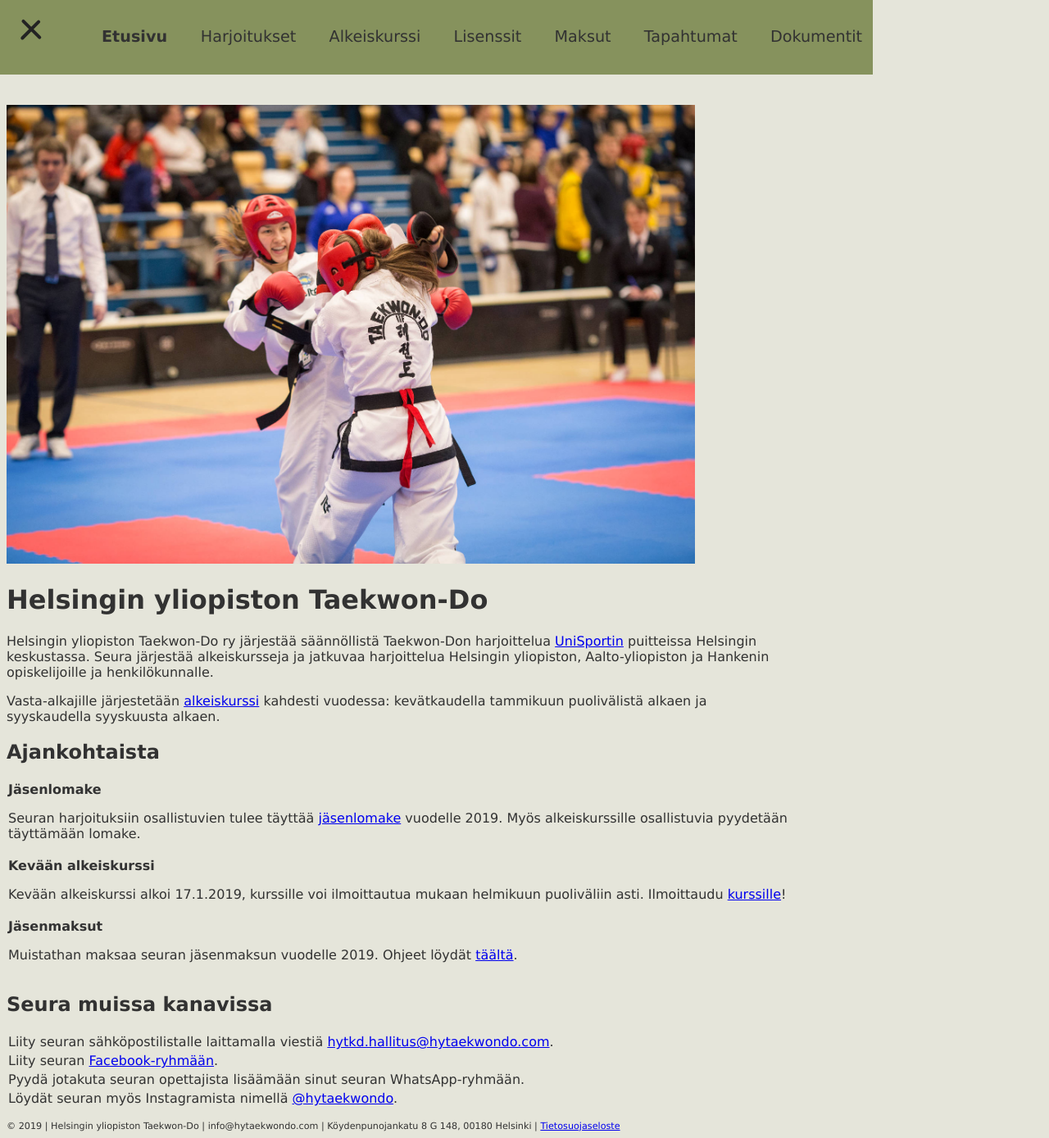
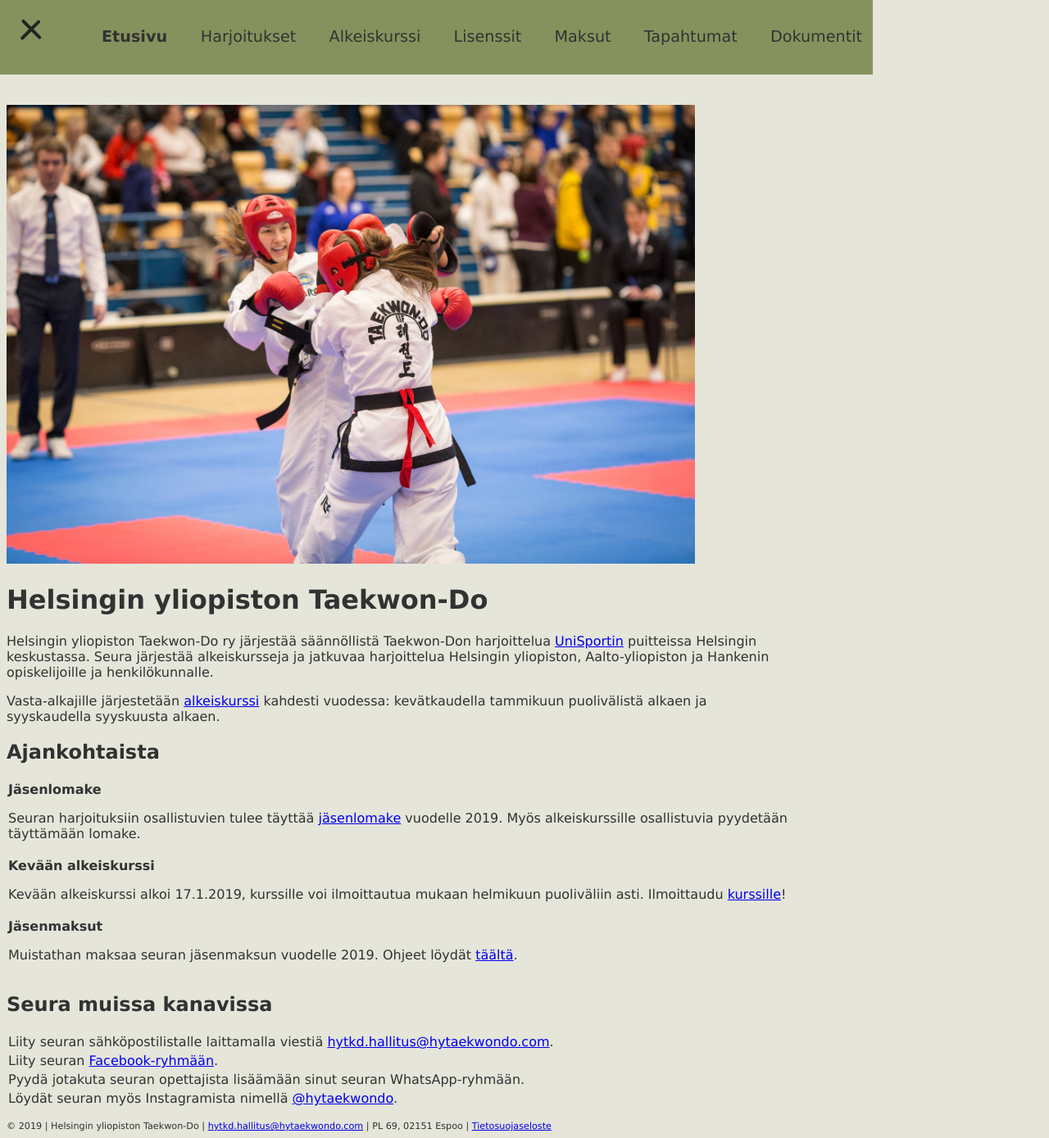
Before and after one commit to hytkd/website, a Jekyll site: the page built from index.html, in a window 1280 px wide and 1389 px high. Shown: the whole window at 82% size. Built offline with Jekyll 4.4.1, drawn with Linux system fonts in a browser that asks for light colours.

Commit message:
Update email address and postal address in the footer

```diff
--- a/_includes/footer.html
+++ b/_includes/footer.html
@@ -1 +1 @@
-© 2019 | Helsingin yliopiston Taekwon-Do | info@hytaekwondo.com | Köydenpunojankatu 8 G 148, 00180 Helsinki | <a href="documents/HYTKD_tietosuojaseloste.pdf">Tietosuojaseloste</a>
+© 2019 | Helsingin yliopiston Taekwon-Do | <a href="mailto:hytkd.hallitus@hytaekwondo.com">hytkd.hallitus@hytaekwondo.com</a> | PL 69, 02151 Espoo | <a href="documents/HYTKD_tietosuojaseloste.pdf">Tietosuojaseloste</a>
```
